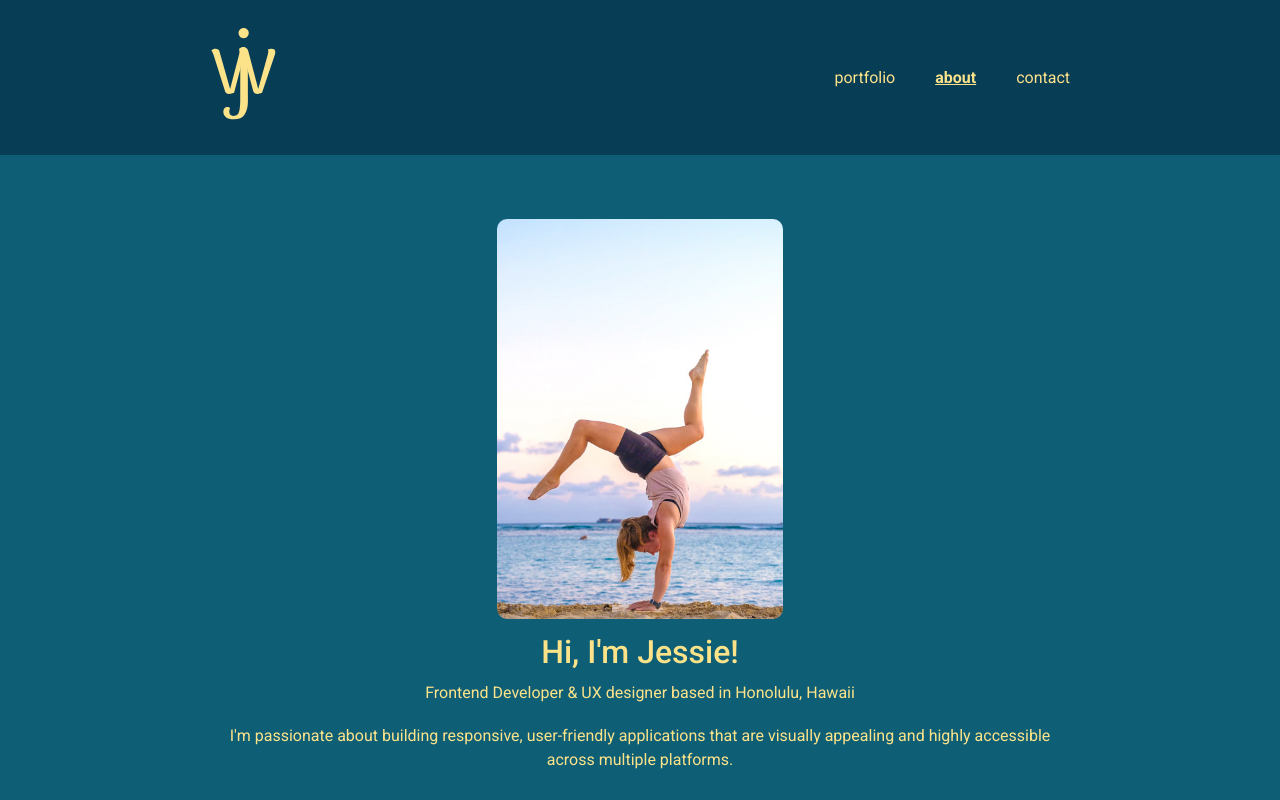
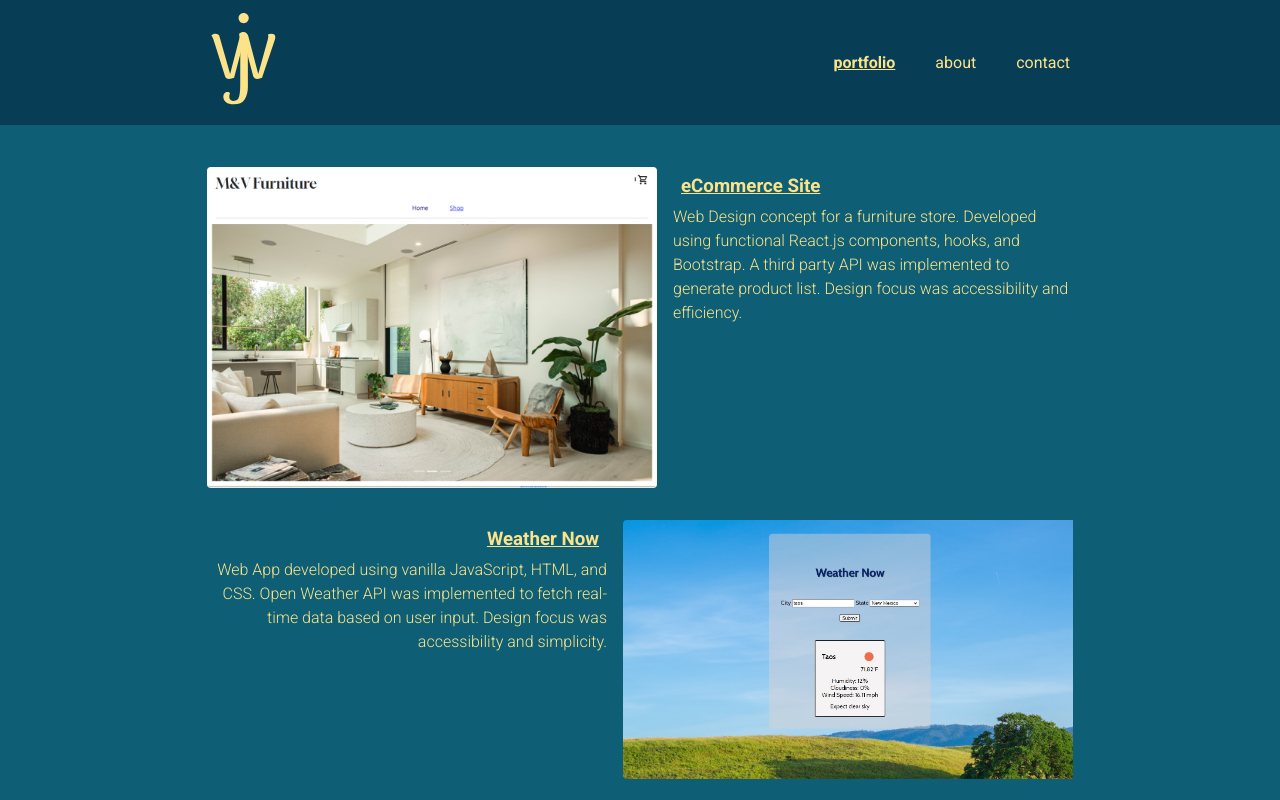
Before and after one commit to jelewe/portfolio, a React (Create React App) app: page /#/about in a window 1280 px wide. Shown: the top 800 px of the page. Built offline with nearby package versions, Linux system fonts and the light colour scheme.

Commit message:
add framer motion library and animate components

```diff
--- a/package.json
+++ b/package.json
@@ -6,6 +6,7 @@
     "@testing-library/jest-dom": "^5.16.5",
     "@testing-library/react": "^13.4.0",
     "@testing-library/user-event": "^13.5.0",
+    "framer-motion": "^10.12.4",
     "react": "^18.2.0",
     "react-dom": "^18.2.0",
     "react-router-dom": "^6.10.0",
--- a/src/App.css
+++ b/src/App.css
@@ -1,6 +1,6 @@
 
 .main {
-  padding-top: 5%;
+  padding-top: 2%;
   text-align: center;
   background-color: var(--main-color);
   height: 100vh;
@@ -74,4 +74,8 @@ h1 {
     text-align: left;
   }
 
+  span {
+    line-height: 1.2rem;
+  }
+
 }
--- a/src/App.js
+++ b/src/App.js
@@ -1,42 +1,20 @@
 import './App.css';
-import { createHashRouter, RouterProvider } from 'react-router-dom';
-import { Outlet } from 'react-router-dom';
-import Portfolio from './Pages/Portfolio';
-import About from './Pages/About';
-import Contact from './Pages/Contact';
+import { BrowserRouter as Router } from 'react-router-dom'
+
 import Nav from './Components/Nav';
+import AnimatedRoutes from './Components/AnimatedRoutes';
 
 function App() {
 
-  const router = createHashRouter(
-    [
-      {
-        path: '/',
-        element: <>
-          <Nav />
-          <Outlet />
-        </>,
-        children: [
-          {
-            path: '/',
-            element: <Portfolio />
-          },
-          {
-            path: '/about',
-            element: <About />
-          },
-          {
-            path: '/contact',
-            element: <Contact />
-          }
-        ]
-      }
-    ]
-  )
+  return (
+    <div className='App'>
+      <Router>
+        <Nav />
+        <AnimatedRoutes />
+      </Router>
+    </div>
 
-  return (
 
-    <RouterProvider router={router} />
 
 
   );
--- /dev/null
+++ b/src/Components/AnimatedRoutes.js
@@ -0,0 +1,22 @@
+import Portfolio from '../Pages/Portfolio';
+import About from '../Pages/About';
+import Contact from '../Pages/Contact';
+import { Routes, Route, useLocation } from 'react-router-dom';
+import {AnimatePresence} from 'framer-motion'
+
+const AnimatedRoutes = () => {
+
+    const location = useLocation();
+
+    return (
+        <AnimatePresence>
+            <Routes location= {location} key={location.pathname}>
+                <Route path = "/" element= {<Portfolio />} />
+                <Route path = "/about" element= {<About />} />
+                <Route path = "/contact" element= {<Contact />} />
+            </Routes>
+        </AnimatePresence>
+    )
+}
+
+export default AnimatedRoutes
--- a/src/Components/Nav.css
+++ b/src/Components/Nav.css
@@ -2,7 +2,7 @@
 .nav {
     background: var(--accent-color);
     box-sizing: border-box;
-    height: 155px;
+    height: 125px;
     padding-left: 8%;
     padding-right: 8%;
     display: flex;
--- a/src/Components/Projects.css
+++ b/src/Components/Projects.css
@@ -7,7 +7,7 @@
     justify-content: center;
     font-weight: 300;
     margin: 1rem;
-    padding-bottom: 2rem;
+    padding-bottom: 1rem;
 }
 
 .projectDiv:nth-child(even){
@@ -26,7 +26,11 @@
 }
 
 .projectDiv img {
-    width: 598px;
+    width: 450px;
+}
+
+.projectDiv h3 {
+    margin: 0.5rem;
 }
 
 .projText {
--- a/src/Components/Projects.js
+++ b/src/Components/Projects.js
@@ -2,8 +2,11 @@ import './Projects.css'
 import i1 from '../imgs/image1.jpg'
 import i2 from '../imgs/image2.jpg'
 import i3 from '../imgs/tasks.jpg'
+import { motion } from 'framer-motion'
 
 const Projects = () => {
+
+
 
     const projectArr = [
         {
@@ -29,18 +32,43 @@ const Projects = () => {
         }
     ]
 
+
     return (
-        <div className='projectContainer'>
-        {projectArr.map(proj => (
-            <div key={proj.id} id= {proj.id} className="projectDiv">
-                <img src= {proj.img} alt= {proj.title}></img>
-                <div className="projText">
-                    <a href={proj.link}><h3>{proj.title}</h3></a>
-                    <span>{proj.notes}</span>
-                </div>
-            </div>
-        ))}
+
+
+        <div className='projectContainer'
+                initial="hidden"
+                animate="show"
+                >
+            {projectArr.map((proj, i) => (
+                <motion.div key={proj.id}
+                                    id= {proj.id}
+                                    className="projectDiv"
+                                    initial={ {
+                                        opacity: 0,
+                                        translateX: i % 2 === 0 ? -500  : 500,
+                                        } }
+                                    animate={ {
+                                        opacity: 1,
+                                        translateX: 0
+                                        } }
+                                    transition= { {
+                                        duration: 0.7,
+                                        delay: i * 0.3,
+                                        ease: "easeInOut"
+                                        } }
+                                    >
+                    <img src= {proj.img}
+                            alt= {proj.title}
+                            />
+                    <div className="projText">
+                        <a href={proj.link}><h3>{proj.title}</h3></a>
+                        <span>{proj.notes}</span>
+                    </div>
+                </motion.div>
+            ))}
         </div>
+
 
     )
 }
--- a/src/Pages/About.js
+++ b/src/Pages/About.js
@@ -1,19 +1,75 @@
 import img from '../imgs/mepor.jpg'
+import { motion } from 'framer-motion'
 
 const About = () => {
 
     return (
-        <div className="main">
-            <img src= {img} className= "portrait" alt ="woman doing a handstand in front of the ocean" ></img>
+        <motion.div className="main"
+                            initial={ {opacity: 0 } }
+                            animate={ {opacity: 1} }
+                            transition={{
+                                ease: "easeInOut",
+                                duration: 0.6
+                            }}
+                            exit={ {
+                                opacity: 0,
+                                filter: "blur(20px)"
+                                } }
+            >
+            <motion.img src= {img}
+                                className= "portrait"
+                                alt ="woman doing a handstand in front of the ocean"
+                                initial={ {
+                                        opacity: 0,
+                                        translateY:  -500
+                                        } }
+                                    animate={ {
+                                        opacity: 1,
+                                        translateY: 0
+                                        } }
+                                    transition= { {
+                                        duration: 0.7,
+                                        delay: 0.3,
+                                        ease: "easeInOut"
+                                        } }
+                                />
             <br />
             <div className="mainText">
                 <h1>Hi, I'm Jessie!</h1>
-                <span className="intro"> Frontend Developer & UX designer based in Honolulu, Hawaii</span>
+                <motion.span className="intro"
+                                        initial={ {
+                                        opacity: 0,
+                                        } }
+                                    animate={ {
+                                        opacity: 1,
+                                        } }
+                                    transition= { {
+                                        duration: 0.7,
+                                        delay: 0.6,
+                                        ease: "easeInOut"
+                                        } }
+                                        >
+                    Frontend Developer & UX designer based in Honolulu, Hawaii
+                    </motion.span>
                 <br />
                 <br />
-                <span className="obj">I'm passionate about building responsive, user-friendly applications that are visually appealing and highly accessible across multiple platforms.</span>
+                <motion.span className="obj"
+                                        initial={ {
+                                        opacity: 0,
+                                        } }
+                                    animate={ {
+                                        opacity: 1,
+                                        } }
+                                    transition= { {
+                                        duration: 0.7,
+                                        delay: 1,
+                                        ease: "easeInOut"
+                                        } }
+                                        >
+                I'm passionate about building responsive, user-friendly applications that are visually appealing and highly accessible across multiple platforms.
+                </motion.span>
             </div>
-        </div>
+        </motion.div>
     )
 
 
--- a/src/Pages/Portfolio.js
+++ b/src/Pages/Portfolio.js
@@ -1,17 +1,24 @@
 import Projects from "../Components/Projects";
+import { motion } from 'framer-motion'
 
 const Portfolio = () => {
 
     return (
-        <div className="main">
+        <motion.div className="main"
+                            initial={ {opacity: 0} }
+                            animate={ {opacity: 1} }
+                            exit={ {
+                                opacity: 0,
+                                filter: "blur(20px)",
+                                transition: { duration: 0.25, ease: "easeInOut"}
+                                } }
+            >
 
 
             <Projects />
 
-        </div>
+        </motion.div>
     )
-
-
 }
 
 export default Portfolio;
--- a/src/index.css
+++ b/src/index.css
@@ -7,4 +7,5 @@
 body {
   margin: 0;
   font-family: 'Roboto', sans-serif;
+  background: var(--main-color);
 }
```
Also changed, not shown: src/Pages/Contact.js (+55 -8 lines), 1 other file (tests, documents, lock files or other folders).
